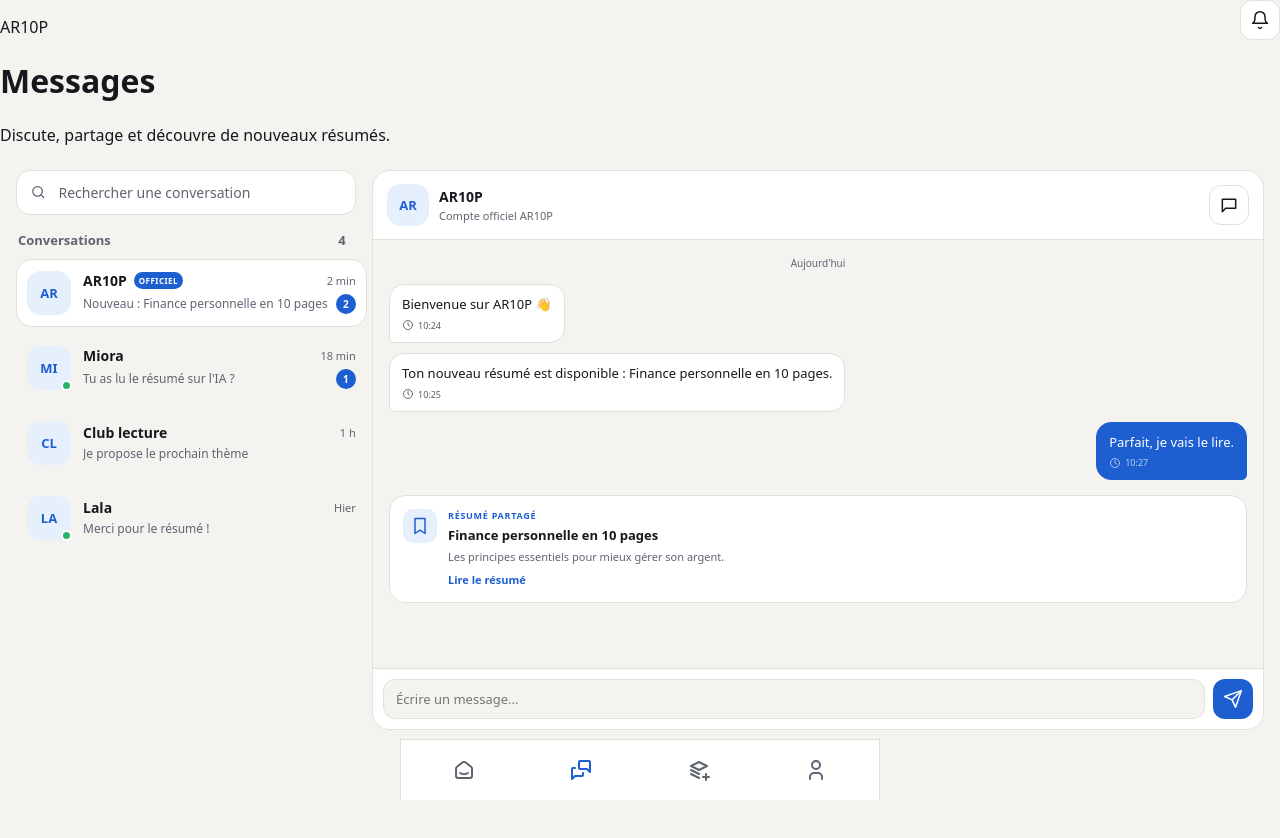
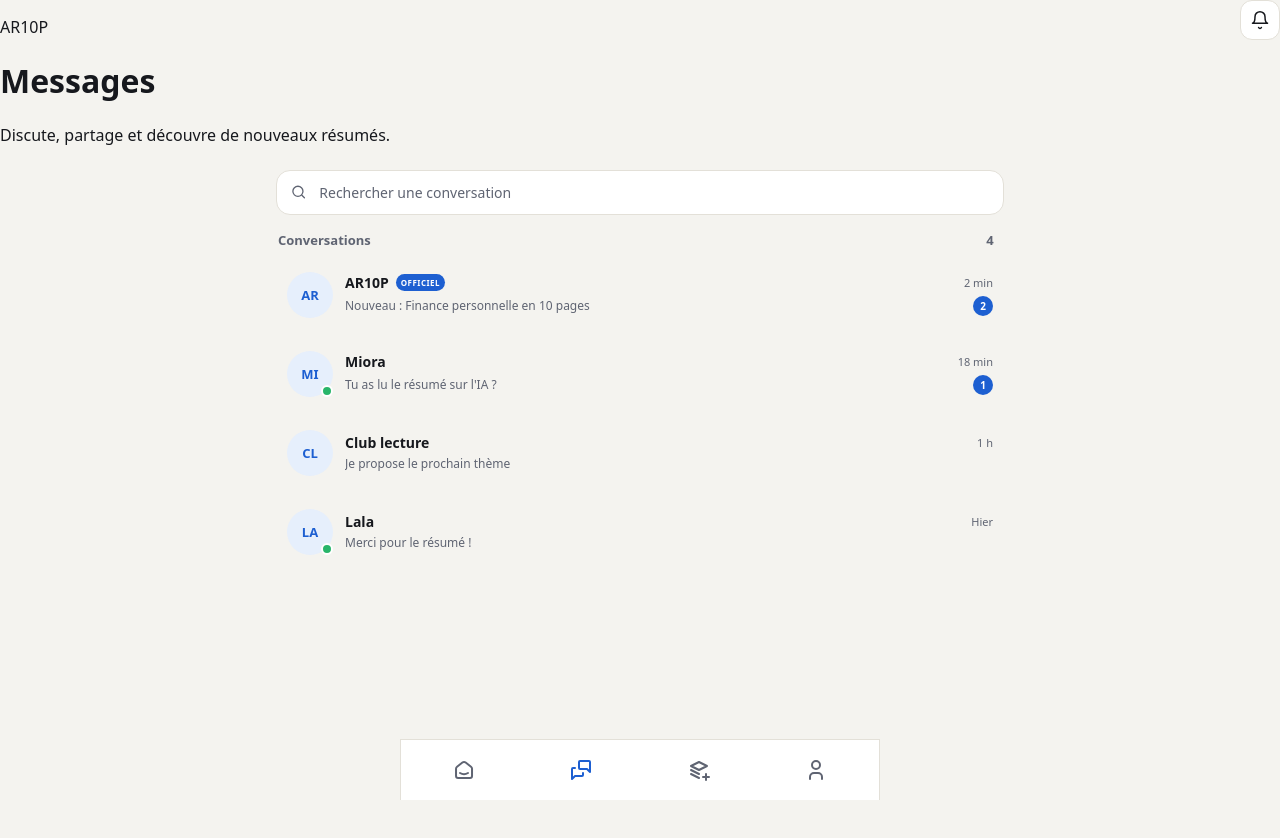
Before and after one commit to Malalatina586/AR10P, a Next.js app: page /messages in a window 1280 px wide. Shown: the top 838 px of the page. After the commit the page ends 800 px from the top, so only its background shows below. Built offline with nearby package versions, Linux system fonts and the light colour scheme.

Commit message:
feat: redesign messages conversation flow

```diff
--- a/src/app/globals.css
+++ b/src/app/globals.css
@@ -122,25 +122,25 @@ button:disabled{cursor:default}
 .library-cover span{font-size:12px;font-weight:800;letter-spacing:.12em;opacity:.85}
 .library-cover strong{font-size:18px;line-height:1.2;max-width:85%}
 .library-card-content{padding:18px}
-/* Messages V0.1.7 */
+/* Messages V0.1.9 */
 .messages-page{padding-bottom:90px}
 .messages-topbar{display:flex;align-items:flex-start;justify-content:space-between;gap:16px}
 .messages-icon-button{width:40px;height:40px;border:1px solid var(--line);border-radius:12px;background:var(--surface);color:var(--text);display:flex;align-items:center;justify-content:center;flex-shrink:0}
 .messages-icon-button:hover{border-color:var(--blue);color:var(--blue)}
-.messages-layout{padding:8px 16px 100px;display:grid;gap:16px}
 .messages-inbox{min-width:0}
+.messages-inbox-full{padding:8px 16px 100px}
 .messages-search{display:flex;align-items:center;gap:10px;border:1px solid var(--line);background:var(--surface);border-radius:14px;padding:11px 13px;color:var(--muted);margin-bottom:16px}
 .messages-search input{width:100%;border:0;outline:0;background:transparent;color:var(--text);font:inherit;font-size:14px}
 .messages-search input::placeholder{color:var(--muted)}
 .messages-section-title{display:flex;align-items:center;justify-content:space-between;margin:0 2px 10px;font-size:13px;font-weight:700;color:var(--muted)}
 .messages-section-title span:last-child{min-width:24px;text-align:center}
 .conversation-list{display:grid;gap:7px}
-.conversation-item{width:100%;display:flex;align-items:center;gap:12px;border:1px solid transparent;background:transparent;border-radius:16px;padding:11px 10px;text-align:left;color:var(--text);cursor:pointer}
+.conversation-item{width:100%;display:flex;align-items:center;gap:12px;border:1px solid transparent;background:transparent;border-radius:16px;padding:12px 10px;text-align:left;color:var(--text);cursor:pointer}
 .conversation-item:hover{background:var(--surface)}
-.conversation-item.active{background:var(--surface);border-color:var(--line)}
-.conversation-avatar{position:relative;width:44px;height:44px;border-radius:14px;background:var(--accent-bg);color:var(--blue);display:flex;align-items:center;justify-content:center;font-size:13px;font-weight:800;flex-shrink:0}
+.conversation-item:active{transform:scale(.995)}
+.conversation-avatar{position:relative;width:46px;height:46px;border-radius:50%;background:var(--accent-bg);color:var(--blue);display:flex;align-items:center;justify-content:center;font-size:13px;font-weight:800;flex-shrink:0}
 .conversation-avatar.large{width:42px;height:42px}
-.online-dot{position:absolute;right:-1px;bottom:-1px;width:11px;height:11px;border-radius:50%;background:#28b56a;border:2px solid var(--surface)}
+.online-dot{position:absolute;right:0;bottom:0;width:12px;height:12px;border-radius:50%;background:#28b56a;border:2px solid var(--surface)}
 .conversation-content{min-width:0;flex:1}
 .conversation-heading{display:flex;align-items:center;justify-content:space-between;gap:10px;margin-bottom:4px}
 .conversation-heading strong{display:flex;align-items:center;gap:7px;min-width:0;font-size:14px}
@@ -149,38 +149,25 @@ button:disabled{cursor:default}
 .conversation-preview>span{overflow:hidden;text-overflow:ellipsis;white-space:nowrap}
 .official-badge{font-size:8px;letter-spacing:.06em;background:var(--blue);color:#fff;border-radius:999px;padding:3px 5px;flex-shrink:0}
 .unread-badge{display:flex;align-items:center;justify-content:center;min-width:20px;height:20px;padding:0 5px;border-radius:999px;background:var(--blue);color:#fff;font-size:10px;flex-shrink:0}
-.messages-section-title{display:flex;align-items:center;justify-content:space-between;margin:0 2px 10px;font-size:13px;font-weight:700;color:var(--muted)}
-.messages-section-title span:last-child{min-width:24px;text-align:center}
-.conversation-list{display:grid;gap:7px}
-.conversation-item{width:100%;display:flex;align-items:center;gap:12px;border:1px solid transparent;background:transparent;border-radius:16px;padding:11px 10px;text-align:left;color:var(--text);cursor:pointer}
-.conversation-item:hover{background:var(--surface)}
-.conversation-item.active{background:var(--surface);border-color:var(--line)}
-.conversation-avatar{position:relative;width:44px;height:44px;border-radius:14px;background:var(--accent-bg);color:var(--blue);display:flex;align-items:center;justify-content:center;font-size:13px;font-weight:800;flex-shrink:0}
-.conversation-avatar.large{width:42px;height:42px}
-.online-dot{position:absolute;right:-1px;bottom:-1px;width:11px;height:11px;border-radius:50%;background:#28b56a;border:2px solid var(--surface)}
-.conversation-content{min-width:0;flex:1}
-.conversation-heading{display:flex;align-items:center;justify-content:space-between;gap:10px;margin-bottom:4px}
-.conversation-heading strong{display:flex;align-items:center;gap:7px;min-width:0;font-size:14px}
-.conversation-heading>span{font-size:11px;color:var(--muted);white-space:nowrap}
-.conversation-preview{display:flex;align-items:center;justify-content:space-between;gap:8px;color:var(--muted);font-size:12px;line-height:1.4}
-.conversation-preview>span{overflow:hidden;text-overflow:ellipsis;white-space:nowrap}
-.official-badge{font-size:8px;letter-spacing:.06em;background:var(--blue);color:#fff;border-radius:999px;padding:3px 5px;flex-shrink:0}
-.unread-badge{display:flex;align-items:center;justify-content:center;min-width:20px;height:20px;padding:0 5px;border-radius:999px;background:var(--blue);color:#fff;font-size:10px;flex-shrink:0}
-.chat-panel{display:flex;flex-direction:column;min-height:480px;border:1px solid var(--line);border-radius:18px;background:var(--surface);overflow:hidden}
-.chat-header{display:flex;align-items:center;justify-content:space-between;gap:12px;padding:13px 14px;border-bottom:1px solid var(--line)}
+.message-conversation{padding:8px 16px 100px}
+.chat-panel{display:flex;flex-direction:column;min-height:calc(100vh - 250px);border:1px solid var(--line);border-radius:18px;background:var(--surface);overflow:hidden}
+.chat-header{display:flex;align-items:center;justify-content:space-between;gap:12px;padding:11px 12px;border-bottom:1px solid var(--line);background:var(--surface)}
 .chat-person{display:flex;align-items:center;gap:10px;min-width:0}
-.chat-person>div:last-child{display:grid;gap:2px}
+.chat-person>div:last-child{display:grid;gap:2px;min-width:0}
 .chat-person strong{font-size:14px}
 .chat-person span{font-size:11px;color:var(--muted)}
-.chat-body{flex:1;padding:16px;display:flex;flex-direction:column;gap:10px;overflow:auto;background:var(--bg)}
+.conversation-back{width:34px;height:34px;border:0;background:transparent;color:var(--text);font-size:23px;line-height:1;display:flex;align-items:center;justify-content:center;border-radius:10px;flex-shrink:0}
+.conversation-back:hover{background:var(--bg);color:var(--blue)}
+.chat-body{flex:1;min-height:280px;padding:16px;display:flex;flex-direction:column;gap:10px;overflow:auto;background:var(--bg)}
 .chat-date{text-align:center;color:var(--muted);font-size:10px;margin-bottom:4px}
 .message-row{display:flex;justify-content:flex-start}
 .message-row.mine{justify-content:flex-end}
 .message-bubble{max-width:82%;padding:10px 12px;border-radius:15px 15px 15px 5px;background:var(--surface);border:1px solid var(--line)}
 .message-row.mine .message-bubble{border-radius:15px 15px 5px 15px;background:var(--blue);border-color:var(--blue);color:#fff}
 .message-bubble p{margin:0 0 5px;font-size:13px;line-height:1.45}
-.message-bubble span{display:flex;align-items:center;gap:4px;font-size:9px;opacity:.7}
-.message-bubble span svg{width:12px;height:12px}
+.message-bubble>span{display:flex;align-items:center;gap:4px;font-size:9px;opacity:.7}
+.message-bubble>span svg{width:12px;height:12px}
+.message-read{font-size:10px;font-weight:800;letter-spacing:-2px;margin-left:2px}
 .shared-summary{display:flex;gap:11px;margin-top:5px;padding:13px;border:1px solid var(--line);border-radius:16px;background:var(--surface)}
 .shared-summary-icon{width:34px;height:34px;border-radius:10px;background:var(--accent-bg);color:var(--blue);display:flex;align-items:center;justify-content:center;flex-shrink:0}
 .shared-summary>div:last-child{display:grid;gap:5px}
@@ -194,11 +181,15 @@ button:disabled{cursor:default}
 .send-button{width:40px;height:40px;border:0;border-radius:12px;background:var(--blue);color:#fff;display:flex;align-items:center;justify-content:center;flex-shrink:0}
 .send-button:hover{opacity:.9}
 @media (min-width:760px){
-.messages-layout{grid-template-columns:340px minmax(0,1fr);align-items:stretch}
-.chat-panel{min-height:560px}
+.messages-inbox-full{max-width:760px;margin:0 auto}
+.message-conversation{max-width:760px;margin:0 auto}
+.chat-panel{min-height:calc(100vh - 220px)}
 }
 @media (max-width:759px){
-.chat-panel{min-height:520px}
+.message-conversation{padding:0 0 90px}
+.message-conversation .chat-panel{min-height:calc(100vh - 180px);border-radius:0;border-left:0;border-right:0}
+.message-conversation .chat-body{padding:14px}
+.message-bubble{max-width:88%}
 }
 /* Profil V0.1.8 */
 .profile-page{padding-bottom:90px}
--- a/src/app/messages/page.tsx
+++ b/src/app/messages/page.tsx
@@ -1,4 +1,5 @@
 "use client";
+
 import { useMemo, useState } from "react";
 import BottomNav from "@/components/BottomNav";
 import {
@@ -19,6 +20,14 @@ type Conversation = {
   unread?: number;
   online?: boolean;
   official?: boolean;
+};
+
+type Message = {
+  id: string;
+  from: "me" | "them";
+  text: string;
+  time: string;
+  read?: boolean;
 };
 
 const CONVERSATIONS: Conversation[] = [
@@ -57,58 +66,74 @@ const CONVERSATIONS: Conversation[] = [
   },
 ];
 
-const MESSAGES: Record<string, { from: "me" | "them"; text: string; time: string }[]> = {
+const INITIAL_MESSAGES: Record<string, Message[]> = {
   ar10p: [
     {
+      id: "ar10p-1",
       from: "them",
       text: "Bienvenue sur AR10P 👋",
       time: "10:24",
+      read: true,
     },
     {
+      id: "ar10p-2",
       from: "them",
       text: "Ton nouveau résumé est disponible : Finance personnelle en 10 pages.",
       time: "10:25",
+      read: true,
     },
     {
+      id: "ar10p-3",
       from: "me",
       text: "Parfait, je vais le lire.",
       time: "10:27",
+      read: true,
     },
   ],
   miora: [
     {
+      id: "miora-1",
       from: "them",
       text: "Tu as lu le résumé sur l'IA ?",
       time: "18:02",
+      read: true,
     },
     {
+      id: "miora-2",
       from: "me",
       text: "Pas encore, mais il est dans ma bibliothèque.",
       time: "18:05",
+      read: true,
     },
   ],
   club: [
     {
+      id: "club-1",
       from: "them",
       text: "Je propose le prochain thème : les grands entrepreneurs.",
       time: "17:12",
+      read: true,
     },
   ],
   lala: [
     {
+      id: "lala-1",
       from: "them",
       text: "Merci pour le résumé !",
       time: "Hier",
+      read: false,
     },
   ],
 };
 
 export default function MessagesPage() {
-  const [selectedId, setSelectedId] = useState("ar10p");
+  const [selectedId, setSelectedId] = useState<string | null>(null);
   const [search, setSearch] = useState("");
   const [draft, setDraft] = useState("");
+  const [messagesByConversation, setMessagesByConversation] =
+    useState(INITIAL_MESSAGES);
 
-  const selected = CONVERSATIONS.find((item) => item.id === selectedId) ?? CONVERSATIONS[0];
+  const selected = CONVERSATIONS.find((item) => item.id === selectedId) ?? null;
 
   const filteredConversations = useMemo(() => {
     const query = search.trim().toLowerCase();
@@ -122,10 +147,47 @@ export default function MessagesPage() {
     );
   }, [search]);
 
-  const messages = MESSAGES[selected.id] ?? [];
+  const messages = selected
+    ? messagesByConversation[selected.id] ?? []
+    : [];
+
+  function openConversation(id: string) {
+    setSelectedId(id);
+    setDraft("");
+
+    setMessagesByConversation((current) => current);
+  }
+
+  function closeConversation() {
+    setSelectedId(null);
+    setDraft("");
+  }
 
   function sendMessage() {
-    if (!draft.trim()) return;
+    const text = draft.trim();
+
+    if (!text || !selected) return;
+
+    const now = new Date();
+
+    const time = now.toLocaleTimeString("fr-FR", {
+      hour: "2-digit",
+      minute: "2-digit",
+    });
+
+    const message: Message = {
+      id: `${selected.id}-${Date.now()}`,
+      from: "me",
+      text,
+      time,
+      read: false,
+    };
+
+    setMessagesByConversation((current) => ({
+      ...current,
+      [selected.id]: [...(current[selected.id] ?? []), message],
+    }));
+
     setDraft("");
   }
 
@@ -135,16 +197,24 @@ export default function MessagesPage() {
         <div>
           <p className="eyebrow">AR10P</p>
           <h1>Messages</h1>
-          <p>Discute, partage et découvre de nouveaux résumés.</p>
+          <p>
+            {selected
+              ? `Conversation avec ${selected.name}`
+              : "Discute, partage et découvre de nouveaux résumés."}
+          </p>
         </div>
 
-        <button className="messages-icon-button" aria-label="Notifications">
+        <button
+          className="messages-icon-button"
+          aria-label="Notifications"
+          type="button"
+        >
           <IconBell />
         </button>
       </header>
 
-      <main className="messages-layout">
-        <section className="messages-inbox">
+      {!selected ? (
+        <main className="messages-inbox messages-inbox-full">
           <div className="messages-search">
             <IconSearch size={18} />
             <input
@@ -164,10 +234,9 @@ export default function MessagesPage() {
             {filteredConversations.map((conversation) => (
               <button
                 key={conversation.id}
-                className={`conversation-item ${
-                  selected.id === conversation.id ? "active" : ""
-                }`}
-                onClick={() => setSelectedId(conversation.id)}
+                className="conversation-item"
+                onClick={() => openConversation(conversation.id)}
+                type="button"
               >
                 <div className="conversation-avatar">
                   {conversation.initials}
@@ -178,13 +247,16 @@ export default function MessagesPage() {
                   <div className="conversation-heading">
                     <strong>
                       {conversation.name}
-                      {conversation.official && <span className="official-badge">OFFICIEL</span>}
+                      {conversation.official && (
+                        <span className="official-badge">OFFICIEL</span>
+                      )}
                     </strong>
                     <span>{conversation.time}</span>
                   </div>
 
                   <div className="conversation-preview">
                     <span>{conversation.preview}</span>
+
                     {conversation.unread ? (
                       <b className="unread-badge">{conversation.unread}</b>
                     ) : null}
@@ -193,11 +265,24 @@ export default function MessagesPage() {
               </button>
             ))}
           </div>
-        </section>
-
-        <section className="chat-panel" aria-label={`Conversation avec ${selected.name}`}>
+        </main>
+      ) : (
+        <main className="message-conversation">
+          <section
+            className="chat-panel"
+            aria-label={`Conversation avec ${selected.name}`}
+          >
             <div className="chat-header">
               <div className="chat-person">
+                <button
+                  className="conversation-back"
+                  onClick={closeConversation}
+                  aria-label="Retour aux conversations"
+                  type="button"
+                >
+                  ←
+                </button>
+
                 <div className="conversation-avatar large">
                   {selected.initials}
                   {selected.online && <span className="online-dot" />}
@@ -215,7 +300,11 @@ export default function MessagesPage() {
                 </div>
               </div>
 
-            <button className="messages-icon-button" aria-label="Informations">
+              <button
+                className="messages-icon-button"
+                aria-label="Informations"
+                type="button"
+              >
                 <IconMessage />
               </button>
             </div>
@@ -223,16 +312,23 @@ export default function MessagesPage() {
             <div className="chat-body">
               <div className="chat-date">Aujourd&apos;hui</div>
 
-            {messages.map((message, index) => (
+              {messages.map((message) => (
                 <div
-                key={`${message.time}-${index}`}
-                className={`message-row ${message.from === "me" ? "mine" : ""}`}
+                  key={message.id}
+                  className={`message-row ${
+                    message.from === "me" ? "mine" : ""
+                  }`}
                 >
                   <div className="message-bubble">
                     <p>{message.text}</p>
                     <span>
                       <IconClock />
                       {message.time}
+                      {message.from === "me" && (
+                        <span className="message-read">
+                          {message.read ? "✓✓" : "✓"}
+                        </span>
+                      )}
                     </span>
                   </div>
                 </div>
@@ -243,11 +339,16 @@ export default function MessagesPage() {
                   <div className="shared-summary-icon">
                     <IconBookmark />
                   </div>
+
                   <div>
-                  <span className="shared-summary-label">RÉSUMÉ PARTAGÉ</span>
+                    <span className="shared-summary-label">
+                      RÉSUMÉ PARTAGÉ
+                    </span>
                     <strong>Finance personnelle en 10 pages</strong>
-                  <p>Les principes essentiels pour mieux gérer son argent.</p>
-                  <button>Lire le résumé</button>
+                    <p>
+                      Les principes essentiels pour mieux gérer son argent.
+                    </p>
+                    <button type="button">Lire le résumé</button>
                   </div>
                 </article>
               )}
@@ -258,21 +359,26 @@ export default function MessagesPage() {
                 value={draft}
                 onChange={(event) => setDraft(event.target.value)}
                 onKeyDown={(event) => {
-                if (event.key === "Enter") sendMessage();
+                  if (event.key === "Enter") {
+                    sendMessage();
+                  }
                 }}
                 placeholder="Écrire un message..."
                 aria-label="Écrire un message"
               />
+
               <button
                 className="send-button"
                 onClick={sendMessage}
                 aria-label="Envoyer le message"
+                type="button"
               >
                 <IconSend />
               </button>
             </div>
           </section>
         </main>
+      )}
 
       <BottomNav />
     </div>
```
Lines whose indentation alone changed are shown as unchanged.
